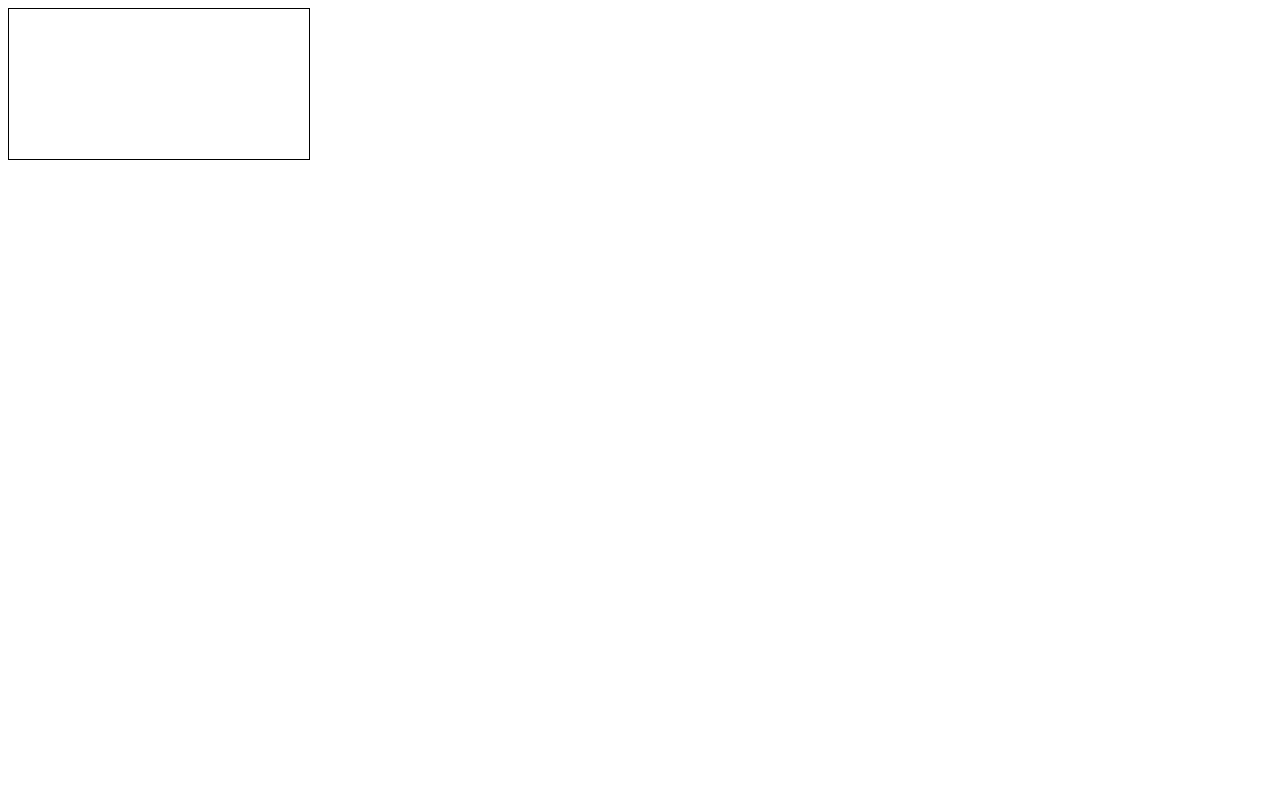
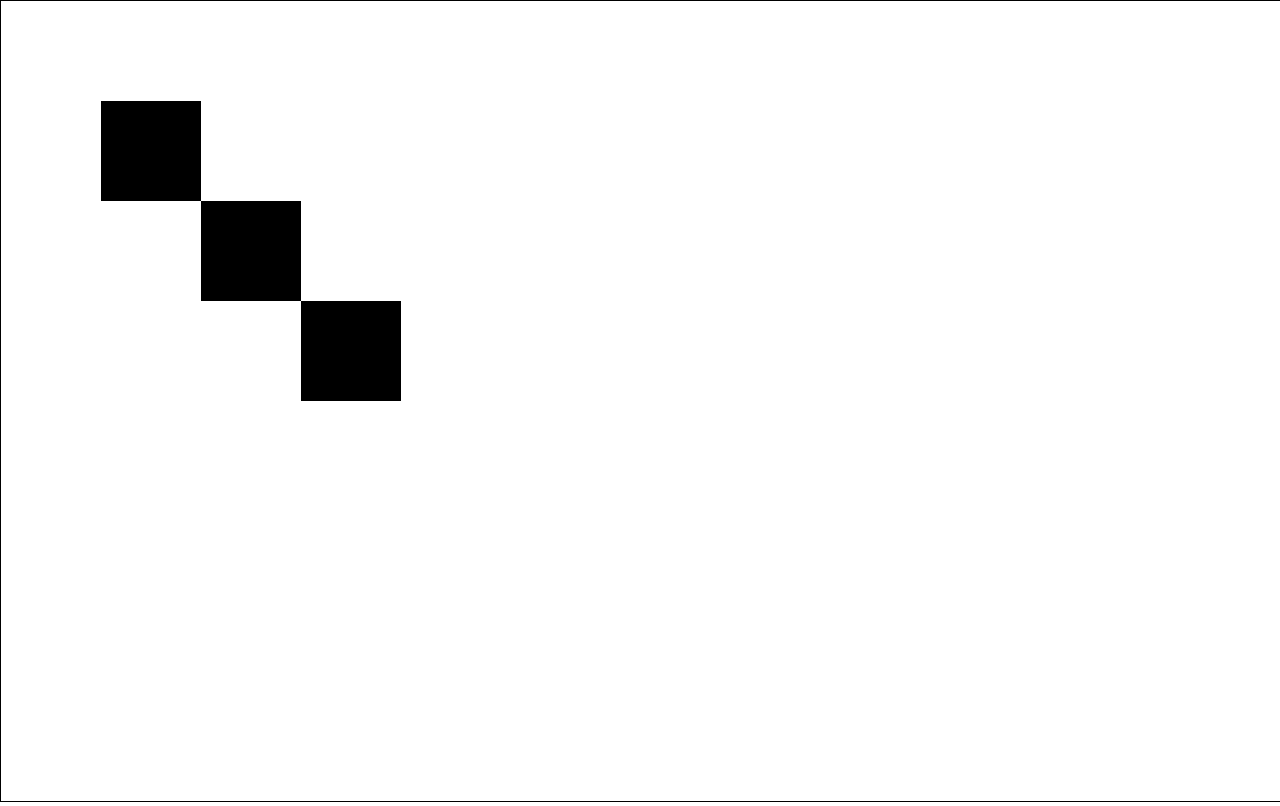
Before and after one commit to ishrat98/Canvas, a plain HTML site: page index.html in a window 1280 px wide. Drawn offline with Linux system fonts and the light colour scheme.

Commit message:
upto boxes

```diff
--- a/canvas.js
+++ b/canvas.js
@@ -1 +1,12 @@
-console.log('r/place');
+var canvas= document.querySelector('canvas');
+
+canvas.width = window.innerWidth;
+canvas.height = window.innerHeight;
+
+var c = canvas.getContext('2d');
+c.fillRect(100,100, 100,100);
+c.fillRect(200, 200, 100, 100);
+c.fillRect(300, 300, 100, 100);
+
+
+console.log(canvas);
--- a/index.html
+++ b/index.html
@@ -6,6 +6,11 @@
     <style type="text/css">
         canvas {
             border: 1px solid black;
+            /* background: blue; */
+        }
+
+        body{
+            margin: 0;
         }
     </style>
     <title>Canvas</title>
```
